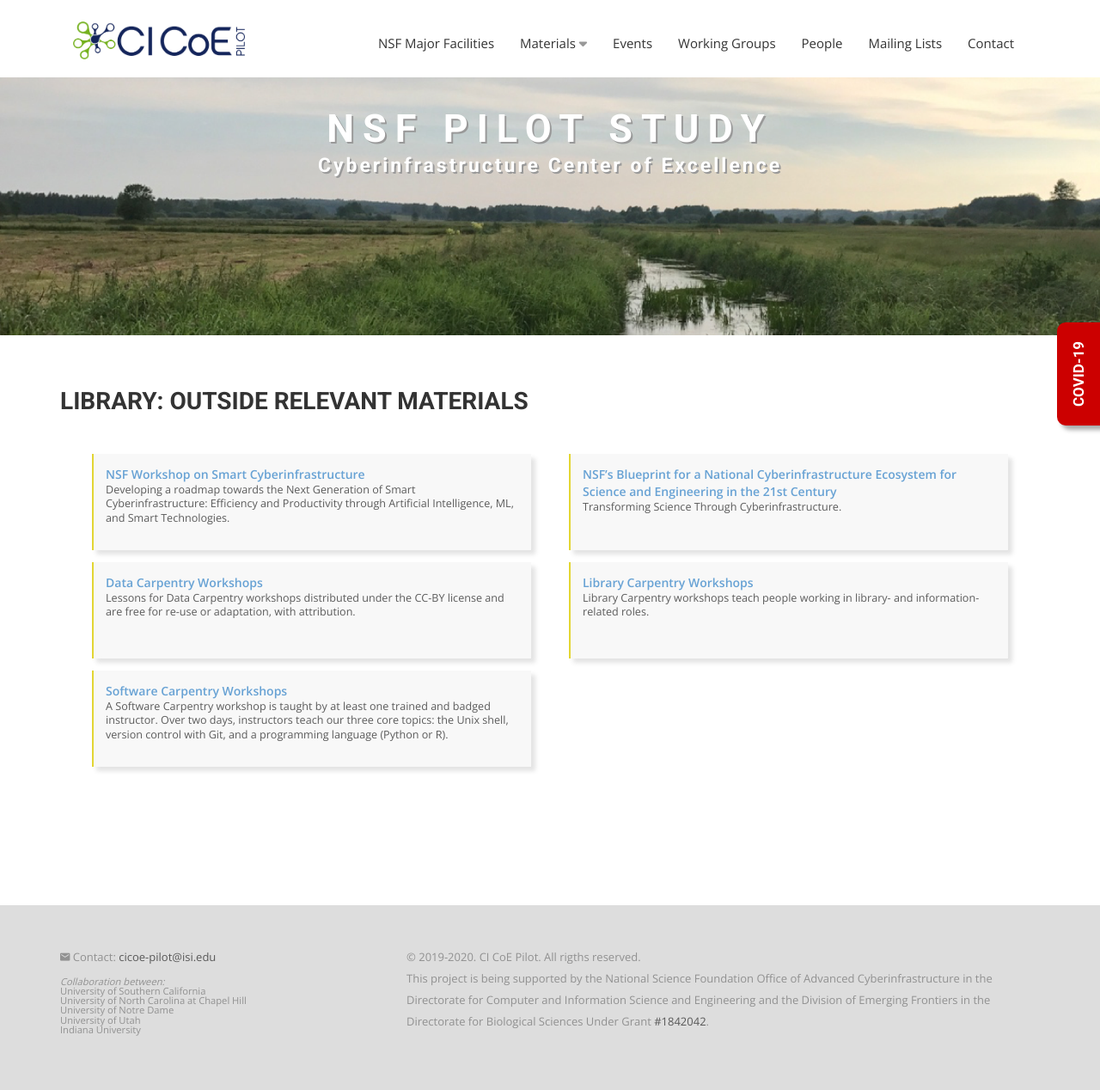
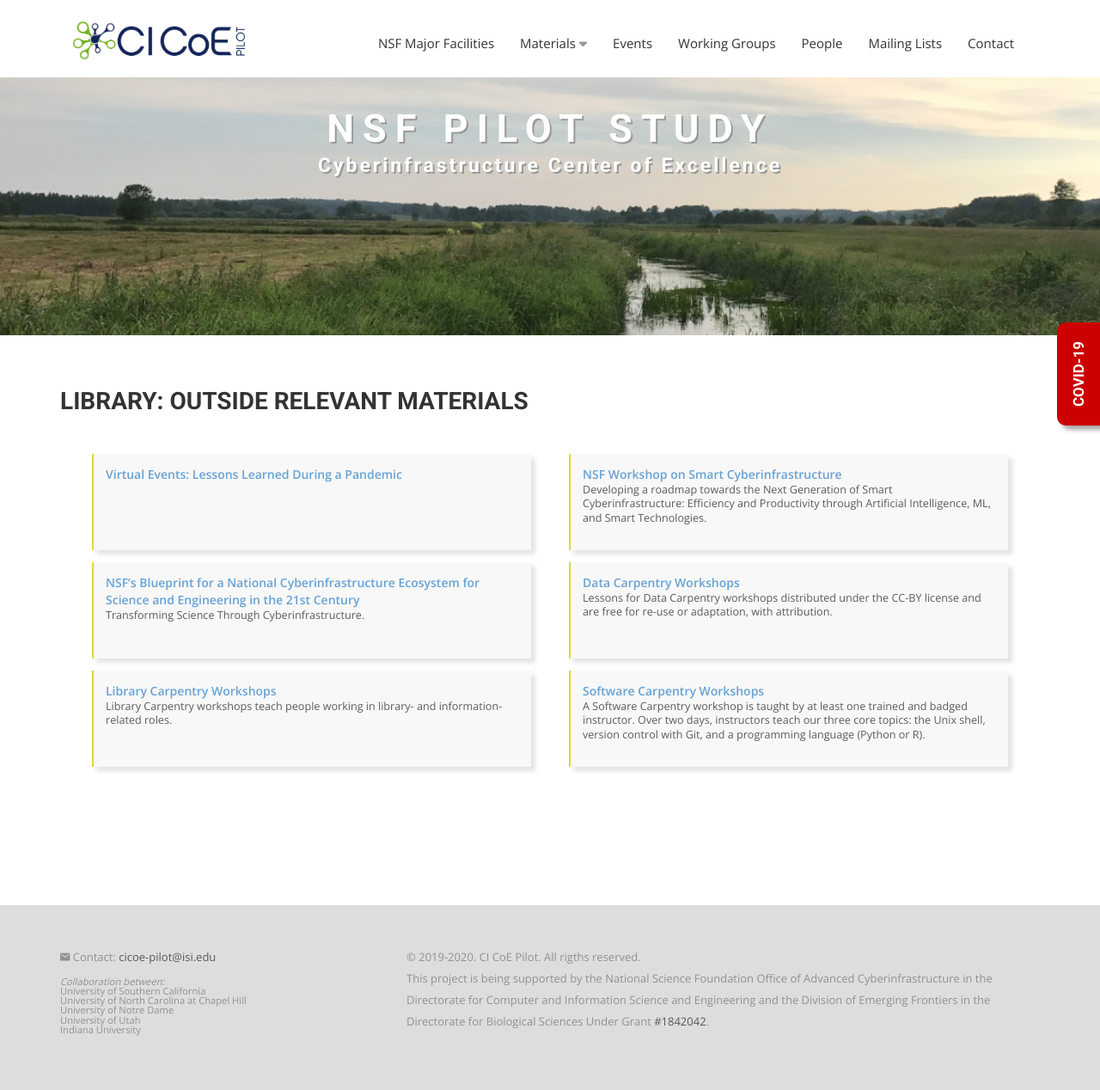
Before and after one commit to cicoe/cicoe.github.io, a Jekyll site: the page built from library_materials.html, in a window 1280 px wide. Shown: the whole page at 86% size. Built offline with Jekyll 4.4.1, drawn with Linux system fonts in a browser that asks for light colours; nearby versions of some CDN libraries; some web fonts are replaced.

Commit message:
Update library_materials.yml

```diff
--- a/_data/library_materials.yml
+++ b/_data/library_materials.yml
@@ -1,3 +1,7 @@
+- title: "Virtual Events: Lessons Learned During a Pandemic"
+  url: "https://drive.google.com/file/d/1KMoA1ub27gw3jQ4yjAK8eu-fApDl-Qnv/view"
+  description: ""
+
 - title: "NSF Workshop on Smart Cyberinfrastructure"
   url: "http://smartci.sci.utah.edu"
   description: "Developing a roadmap towards the Next Generation of Smart Cyberinfrastructure: Efficiency and Productivity through Artificial Intelligence, ML, and Smart Technologies."
```
